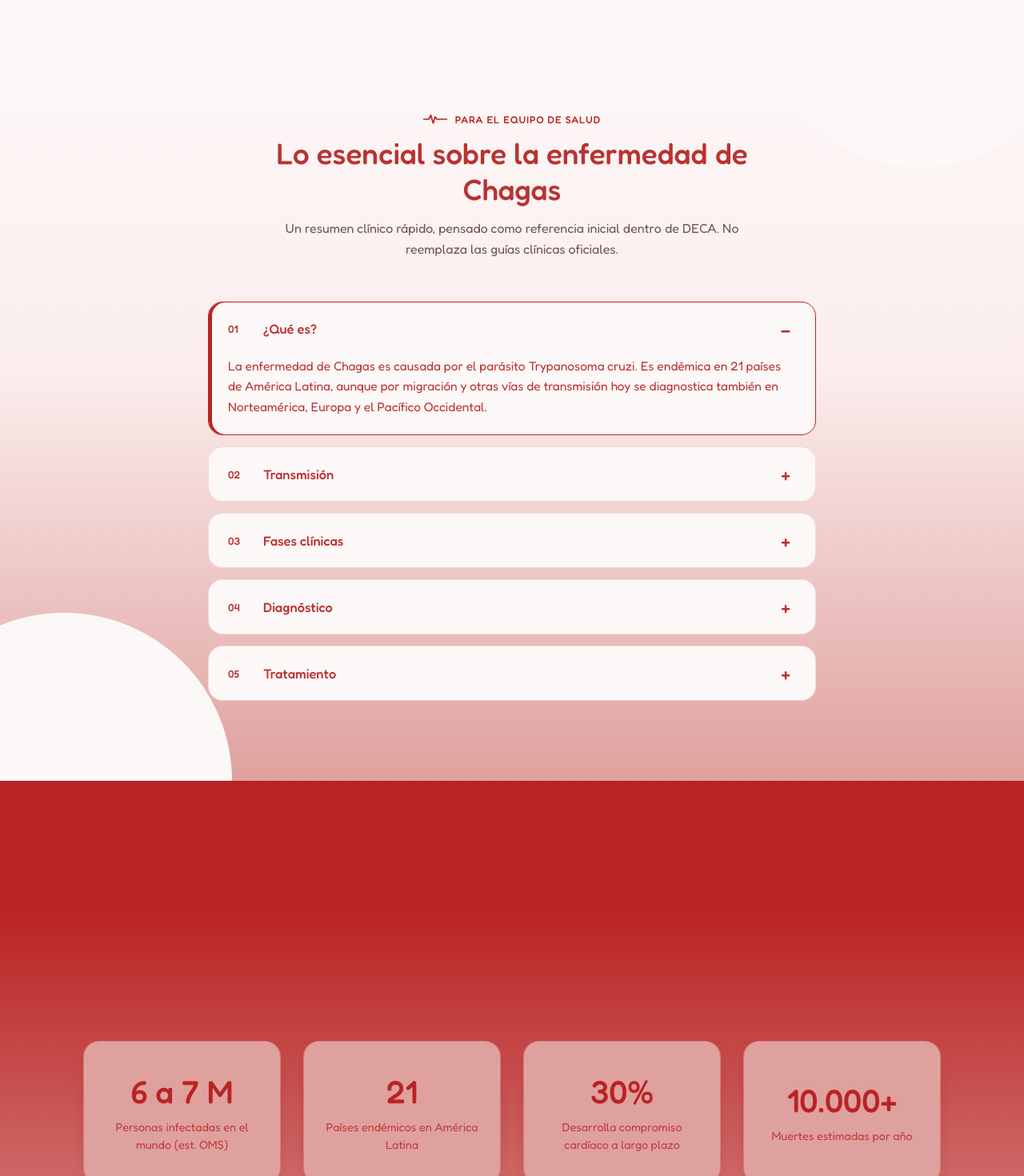
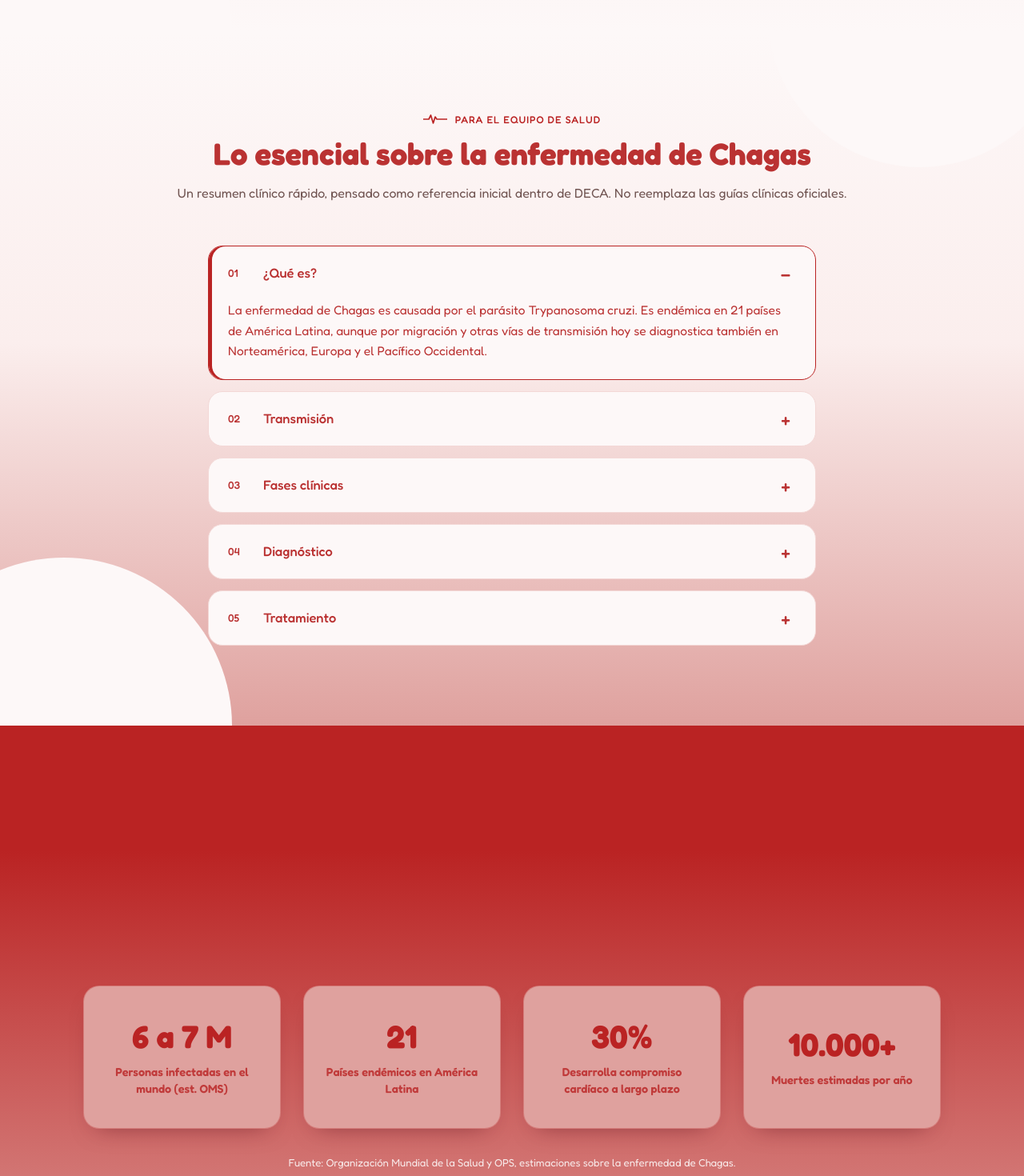
Before and after one commit to LucasSchniper/Front, a React (Vite) app: page / in a window 1280 px wide. Shown: the part 1400-2870 px from the top of the page at 80% size. Built offline with nearby package versions, Linux system fonts and the light colour scheme; no server answers.

Commit message:
Corregi mas tamaños de letras

```diff
--- a/src/App.css
+++ b/src/App.css
@@ -554,10 +554,12 @@
 .how > .container {
   max-width: 1320px;
 }
-.how .section-heading {
+.how .section-heading,
+.chagas .section-heading {
   max-width: 980px;
 }
-.how .section-heading h2 {
+.how .section-heading h2,
+.chagas .section-heading h2 {
   font-size: clamp(1.7rem, 3vw, 2.7rem);
   font-weight: 700;
 }
@@ -825,11 +827,15 @@
 :is(.how, .chagas, .stats) .eyebrow,
 .how__number,
 .accordion__trigger,
-.accordion__number,
+.accordion__number {
+  font-weight: 500;
+}
 .stat-card__number {
-  font-weight: 500;
-}
-.stat-card__label,
+  font-weight: 700;
+}
+.stat-card__label {
+  font-weight: 600;
+}
 .stats__source {
   font-weight: 400;
 }
```
